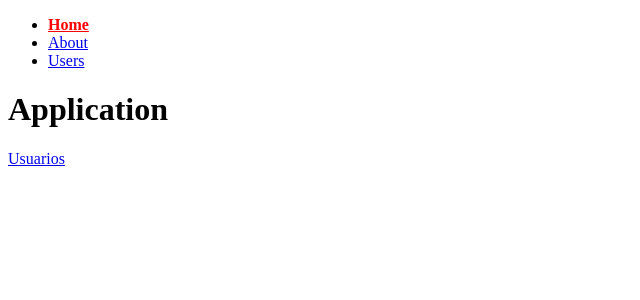
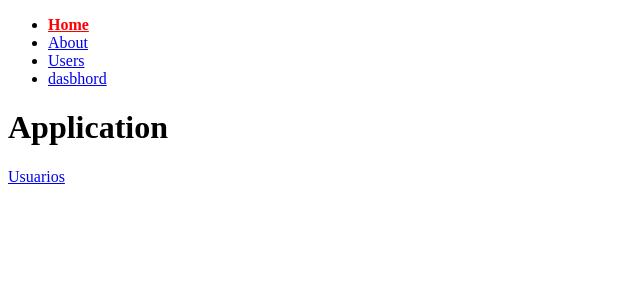
Before and after one commit to as-ez/react-router-dom6, a React (Create React App) app: page / in a window 1280 px wide. Shown: the top 300 px of the page, without its empty margins (0-640 px from the left). Built offline with nearby package versions, Linux system fonts and the light colour scheme.

Commit message:
SubRoutes

```diff
--- a/src/App.js
+++ b/src/App.js
@@ -19,7 +19,11 @@ export default function App() {
         <Route path="/users" element={<UsersPage />} />
         <Route path="/users/:id" element={<UserPage />} />
         <Route path="usuarios" element={<Navigate to="/users" />} />
-        <Route path="/dasbhord/*" element={<Dasbhord />} />
+        <Route path="/dasbhord/*" element={<Dasbhord />}>
+          <Route path="welcome" element={<p>Welcome!</p>} />
+          <Route path="goodbye" element={<p>goodbye!</p>} />
+        </Route>
+
         <Route path="*" element={<NotFoundPage />} />
       </Routes>
     </BrowserRouter>
--- a/src/components/Navbar.js
+++ b/src/components/Navbar.js
@@ -30,6 +30,14 @@ export default function NavBar() {
             Users
           </NavLink>
         </li>
+        <li>
+          <NavLink
+            className={({ isActive }) => (isActive ? "active" : "")}
+            to="/dasbhord"
+          >
+            dasbhord
+          </NavLink>
+        </li>
       </ul>
     </div>
   );
--- a/src/pages/Dasbhord.js
+++ b/src/pages/Dasbhord.js
@@ -1,4 +1,4 @@
-import { Routes, Route, useNavigate } from "react-router-dom";
+import { Link, useNavigate, Outlet } from "react-router-dom";
 
 export default function Dasbhord() {
   const navigate = useNavigate();
@@ -9,9 +9,16 @@ export default function Dasbhord() {
 
   return (
     <div>
-      <h1>Dasbhord</h1>
+      <Outlet />
       <button onClick={handleClick}>Logout</button>
-      <Route path='welcome' element={<p>Welcome!</p>} />
+
+      <br/>
+
+      <Link to="welcome">say welcome</Link>
+
+      <br/>
+
+      <Link to="goodbye">say goodbye</Link>
     </div>
   );
 }
```
